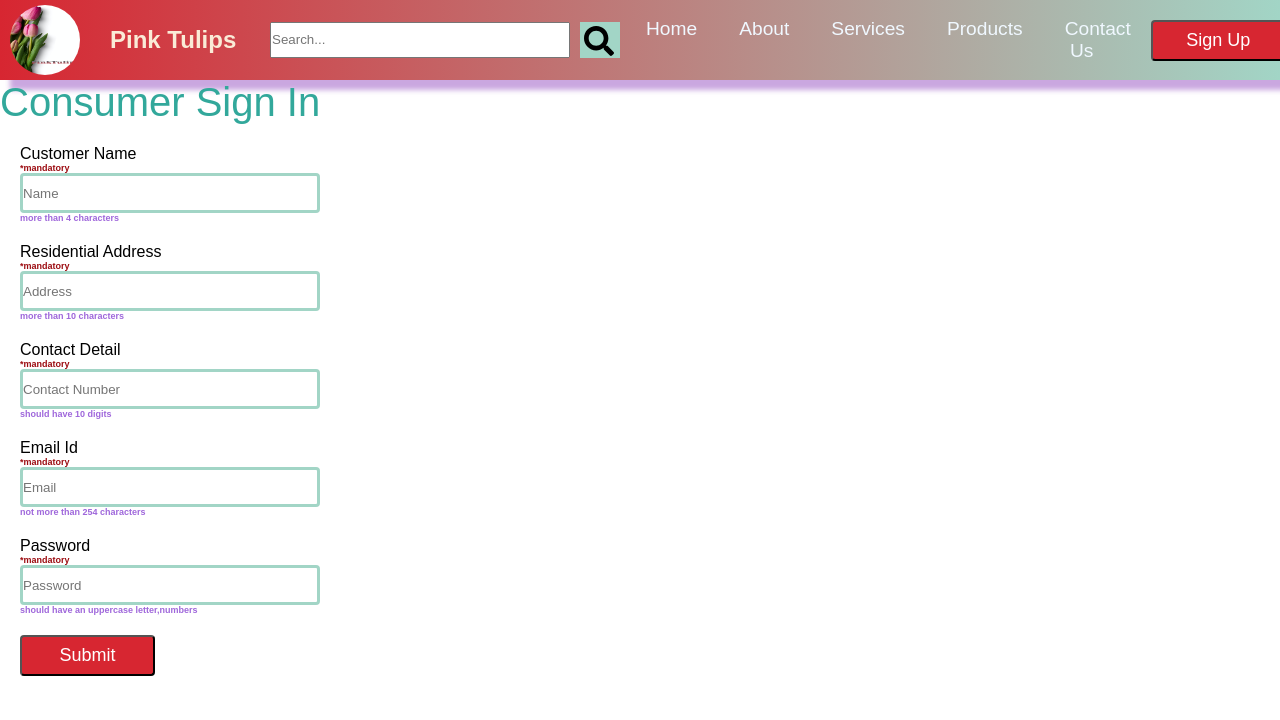
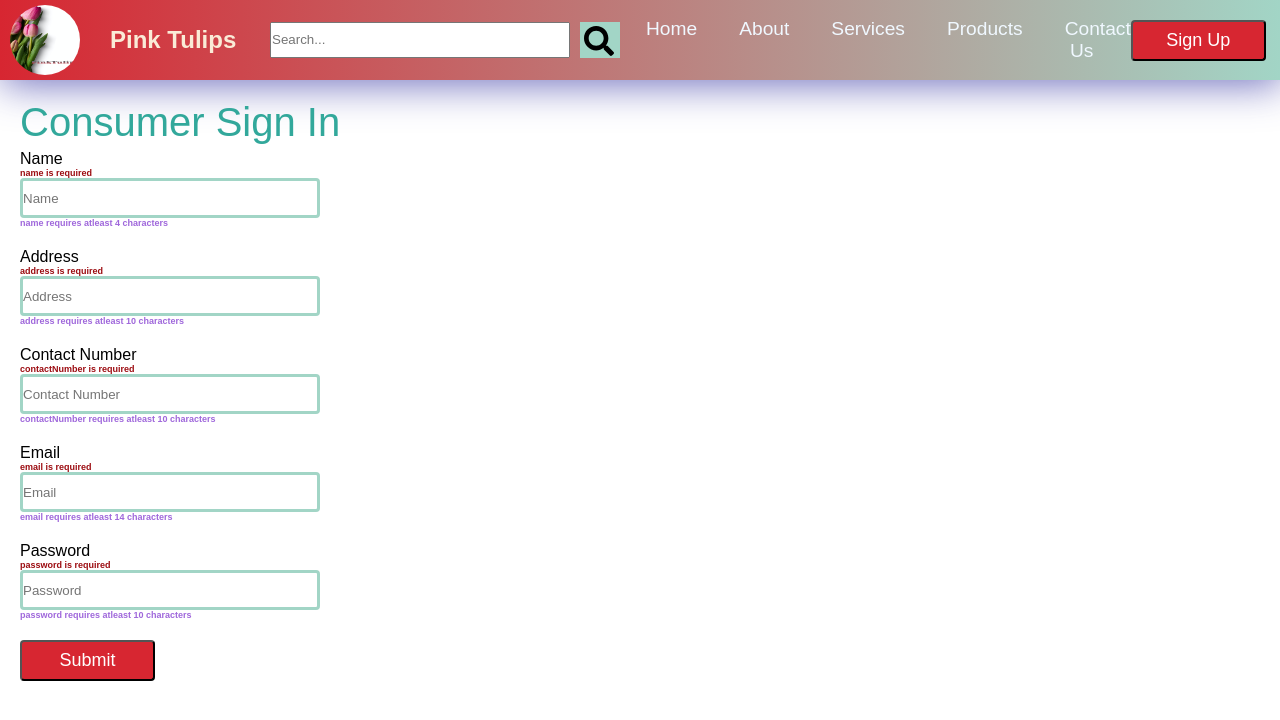
Before and after one commit to Shrashi/pink-tulips, a React (Create React App) app in the folder frontend/: page /signUp in a window 1280 px wide. Shown: the top 720 px of the page. Built offline with nearby package versions, Linux system fonts and the light colour scheme.

Commit message:
added form errors check

```diff
--- a/frontend/src/components/Button/Button.js
+++ b/frontend/src/components/Button/Button.js
@@ -10,11 +10,14 @@ const ButtonStyled = styled.button`
   background-color: ${({ theme }) => theme.background.primary};
   min-width: 135px;
   cursor: pointer;
-  margin-left: 20px;
 `;
 
-const Button = ({ children, onClick }) => {
-  return <ButtonStyled onClick={onClick}>{children}</ButtonStyled>;
+const Button = ({ children, onClick, className }) => {
+  return (
+    <ButtonStyled onClick={onClick} className={className}>
+      {children}
+    </ButtonStyled>
+  );
 };
 
 export default Button;
--- a/frontend/src/components/Field/TextField.js
+++ b/frontend/src/components/Field/TextField.js
@@ -23,14 +23,14 @@ const TextField = ({
   type,
   required,
   helperText,
-  fieldName,
+  requiredText,
+  name,
   onChangeField,
+  value,
 }) => {
   return (
     <div>
-      <StyledRequiredText>
-        {required ? "*mandatory" : "not required"}
-      </StyledRequiredText>
+      <StyledRequiredText>{requiredText}</StyledRequiredText>
       <StyledInput
         className="styled-input"
         id={id}
@@ -38,8 +38,9 @@ const TextField = ({
         placeholder={label}
         size="25"
         required={required}
-        name={fieldName}
+        name={name}
         onChange={onChangeField}
+        value={value}
       />
       <StyledHelperText>{helperText}</StyledHelperText>
     </div>
--- a/frontend/src/components/Form/Form.js
+++ b/frontend/src/components/Form/Form.js
@@ -3,6 +3,8 @@ import TextField from "../Field/TextField";
 import styled from "styled-components";
 import { FormItems } from "./FormItems";
 import Button from "../Button/Button";
+import useFormErrors from "./useFormErrors";
+import { FormRules } from "./FormRules";
 const TextFieldStyled = styled(TextField)`
   margin-top: 120px;
   width: 100px;
@@ -12,7 +14,10 @@ const TextFieldStyled = styled(TextField)`
   display: inline-block;
 `;
 const FormFieldStyled = styled.div`
-  margin: 20px;
+  margin-bottom: 20px;
+`;
+const FormWrapperStyled = styled.div`
+  padding: 20px;
 `;
 const FormNameStyled = styled.div`
   font-size: 40px;
@@ -20,9 +25,24 @@ const FormNameStyled = styled.div`
   margin-bottom: 5px;
 `;
 const Form = ({ formName }) => {
-  const [formState, setFormState] = useState({});
+  const [formState, setFormState] = useState({
+    name: "",
+    address: "",
+    contactNumber: "",
+    email: "",
+    password: "",
+  });
+
+  const validatePassword = (p) => {
+    var re = /^(?=.*\d)(?=.*[!@#$%^&*])(?=.*[a-z])(?=.*[A-Z]).{8,}$/;
+    return re.test(p);
+  };
   const onFormSubmit = () => {
-    console.log("Details Submitted");
+    if (validatePassword(formState.password)) {
+      console.log("Details Submitted");
+    } else {
+      alert("Password must contain special character,alphanumeric characters.");
+    }
   };
   const onFieldChange = (e) => {
     let n = e.target.name;
@@ -32,29 +52,32 @@ const Form = ({ formName }) => {
     });
   };
   console.log("Form state is", formState);
+  const [error, require] = useFormErrors(formState, FormRules);
+  console.log("the required is", require);
+  console.log("the errors are", error);
   return (
-    <div>
+    <FormWrapperStyled>
       <FormNameStyled>{formName}</FormNameStyled>
       {FormItems.map((ele) => {
         return (
           <FormFieldStyled key={ele.id}>
-            {ele.fieldName}{" "}
+            {ele.label}{" "}
             <TextFieldStyled
               id={ele.id}
               type={ele.type}
-              helperText={ele.helperText}
+              helperText={error[ele.fieldName]}
+              requiredText={require[ele.fieldName]}
               label={ele.label}
               required={ele.required}
-              fieldName={ele.fieldName}
+              name={ele.fieldName}
               onChangeField={onFieldChange}
+              value={formState[ele.fieldName] || ""}
             />
           </FormFieldStyled>
         );
       })}
-      <Button style={{ padding: "15px 15px" }} onClick={onFormSubmit}>
-        Submit
-      </Button>
-    </div>
+      <Button onClick={onFormSubmit}>Submit</Button>
+    </FormWrapperStyled>
   );
 };
 
--- a/frontend/src/components/Form/FormItems.js
+++ b/frontend/src/components/Form/FormItems.js
@@ -5,7 +5,7 @@ export const FormItems = [
     helperText: "more than 4 characters",
     label: "Name",
     required: true,
-    fieldName: "Customer Name",
+    fieldName: "name",
   },
   {
     id: "address-sign-up",
@@ -13,7 +13,7 @@ export const FormItems = [
     helperText: "more than 10 characters",
     label: "Address",
     required: true,
-    fieldName: "Residential Address",
+    fieldName: "address",
   },
   {
     id: "contact-sign-up",
@@ -21,7 +21,7 @@ export const FormItems = [
     helperText: "should have 10 digits",
     label: "Contact Number",
     required: true,
-    fieldName: "Contact Detail",
+    fieldName: "contactNumber",
   },
   {
     id: "email-sign-up",
@@ -29,7 +29,7 @@ export const FormItems = [
     helperText: "not more than 254 characters",
     label: "Email",
     required: true,
-    fieldName: "Email Id",
+    fieldName: "email",
   },
   {
     id: "password-sign-up",
@@ -37,6 +37,6 @@ export const FormItems = [
     helperText: "should have an uppercase letter,numbers",
     label: "Password",
     required: true,
-    fieldName: "Password",
+    fieldName: "password",
   },
 ];
--- /dev/null
+++ b/frontend/src/components/Form/FormRules.js
@@ -0,0 +1,34 @@
+export const FormRules = [
+  {
+    required: true,
+    fieldName: "name",
+    minLength: 4,
+    maxLength: 30,
+  },
+  {
+    required: true,
+    fieldName: "address",
+    minLength: 10,
+    maxLength: 150,
+  },
+  {
+    required: true,
+    fieldName: "contactNumber",
+    minLength: 10,
+    maxLength: 10,
+  },
+  {
+    required: true,
+    fieldName: "email",
+    minLength: 14,
+    maxLength: 254,
+  },
+  {
+    required: true,
+    fieldName: "password",
+    minLength: 10,
+    maxLength: 30,
+  },
+];
+
+export const PasswordRules = { upperLettersmin: 1 };
--- /dev/null
+++ b/frontend/src/components/Form/useFormErrors.js
@@ -0,0 +1,53 @@
+import React, { useState, useEffect } from "react";
+
+const useFormErrors = (data, rules) => {
+  const [errObj, setErrObj] = useState({});
+  const [reqObj, setReqObj] = useState({});
+  useEffect(() => {
+    onResult();
+  }, [data]);
+  const checkRequired = (data, fieldName) => {
+    if (!data[fieldName]) {
+      return `${fieldName} is required`;
+    } else {
+      return "";
+    }
+  };
+  const checkLength = (data, minLength, maxLength, fieldName) => {
+    if (data[fieldName].length < minLength) {
+      return `${fieldName} requires atleast ${minLength} characters`;
+    } else if (data[fieldName].length > maxLength) {
+      return `${fieldName} cannot have more than ${maxLength} characters`;
+    } else {
+      return "";
+    }
+  };
+
+  const onResult = () => {
+    const error = {};
+    const require = {};
+    rules.forEach((ele) => {
+      let errorStr = "";
+      let reqStr = "";
+      if (ele.required) {
+        reqStr = checkRequired(data, ele.fieldName);
+      }
+      if (ele.maxLength && ele.minLength && !errorStr) {
+        errorStr = checkLength(
+          data,
+          ele.minLength,
+          ele.maxLength,
+          ele.fieldName
+        );
+      }
+      error[ele.fieldName] = errorStr;
+      require[ele.fieldName] = reqStr;
+    });
+
+    setErrObj(error);
+    setReqObj(require);
+  };
+  return [errObj, reqObj];
+};
+
+export default useFormErrors;
--- a/frontend/src/components/Header/Header.js
+++ b/frontend/src/components/Header/Header.js
@@ -20,7 +20,7 @@ const NavStyled = styled.nav`
   font-size: 1.2rem;
   // position: fixed;
   width: 100vw;
-  box-shadow: 10px 10px 5px 0px rgba(184, 138, 214, 0.75);
+  box-shadow: 2px 4px 40px 0px rgba(59, 59, 166, 0.75);
 `;
 const SIWrapperStyled = styled.div`
   width: 40px;
```
